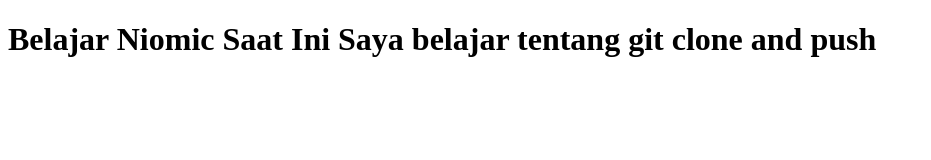
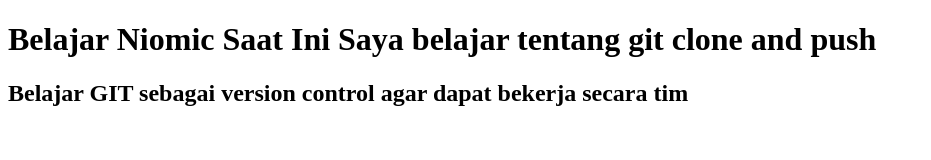
Before and after one commit to Arifdarmaji/belajar-niomic, a plain HTML site: page index.html in a window 1280 px wide. Shown: the whole page, without its empty margins (0-931 px from the left). Drawn offline with Linux system fonts and the light colour scheme.

Commit message:
Add h2 di index.html

```diff
--- a/index.html
+++ b/index.html
@@ -6,5 +6,6 @@
   </head>
   <body>
 <h1>Belajar Niomic Saat Ini Saya belajar tentang git clone and push</h1>
+<h2>Belajar GIT sebagai version control agar dapat bekerja secara tim</h2>
   </body>
 </html>
```
